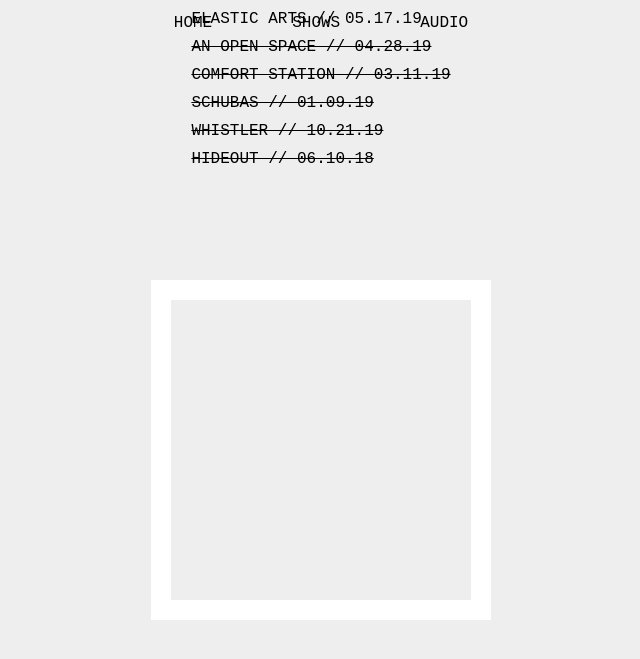
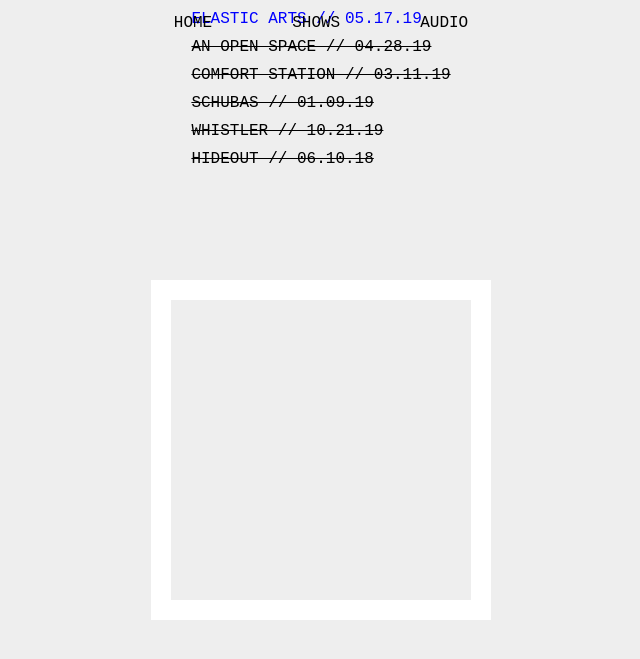
Before and after one commit to jmelvnsn/dadbient, a Jekyll site: the page built from shows.html, in a window 1280 px wide. Shown: the top 659 px of the page, without its empty margins (319-959 px from the left). Built offline with Jekyll 4.4.1, drawn with Linux system fonts in a browser that asks for light colours.

Commit message:
Add link

```diff
--- a/_sass/main.scss
+++ b/_sass/main.scss
@@ -17,6 +17,7 @@ ol, ul {
 
 a {
 	text-decoration: none;
+	color: blue;
 }
 
 body {
--- a/shows.html
+++ b/shows.html
@@ -5,7 +5,11 @@ title: Levinson / Mahlmeister Shows
 
 <div class="inner-column">
 	<ol>
-		<li>Elastic Arts // 05.17.19</li>
+		<li>
+			<a href="http://elasticarts.org/event/genetti-leonardson-jacobs-murphy-moore-sowa-levinson-mahlmeister-duo/">
+				Elastic Arts // 05.17.19
+			</a>
+		</li>
 		<li class="lt">An Open Space // 04.28.19 </li>
 		<li class="lt">Comfort Station // 03.11.19</li>
 		<li class="lt">Schubas // 01.09.19</li>
```
